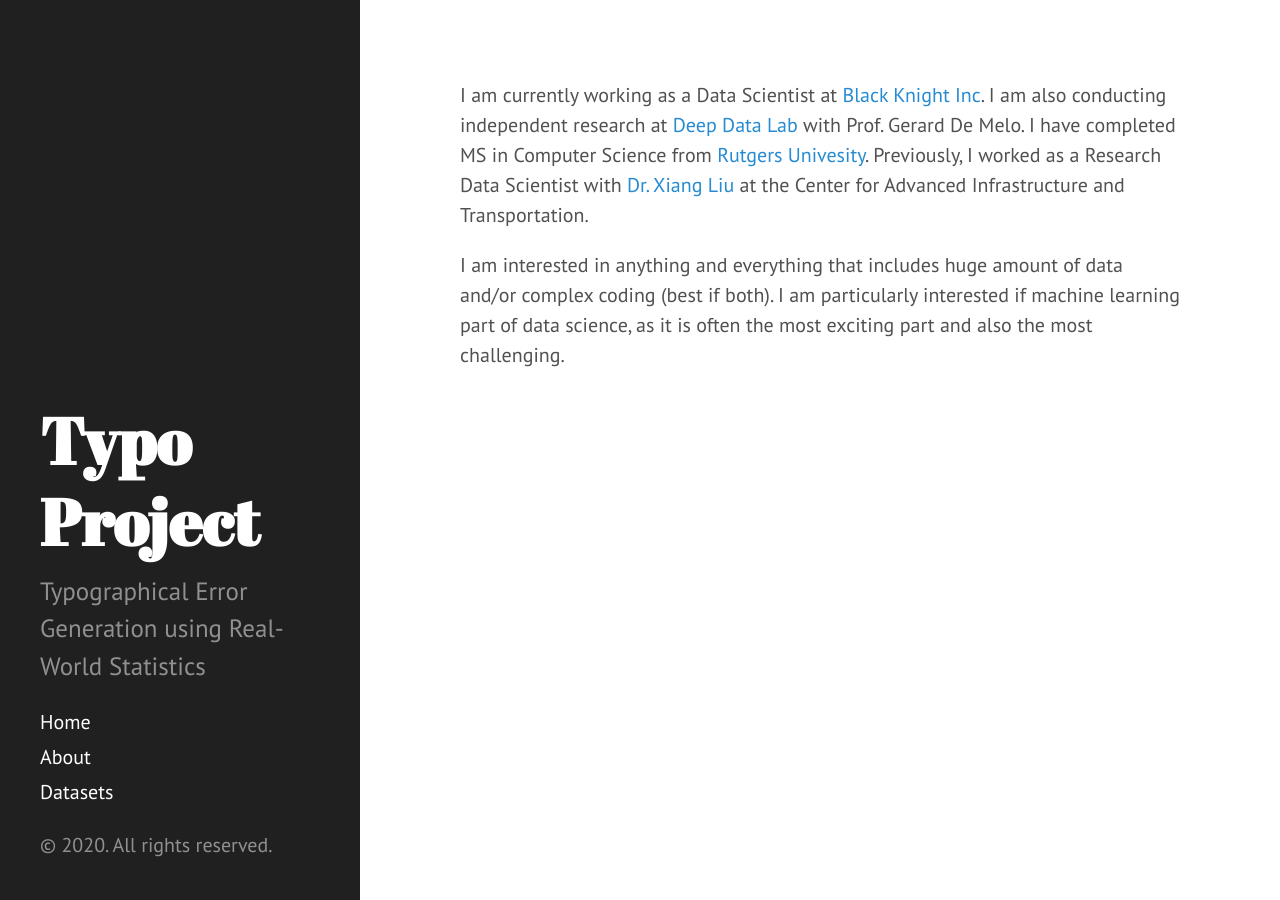
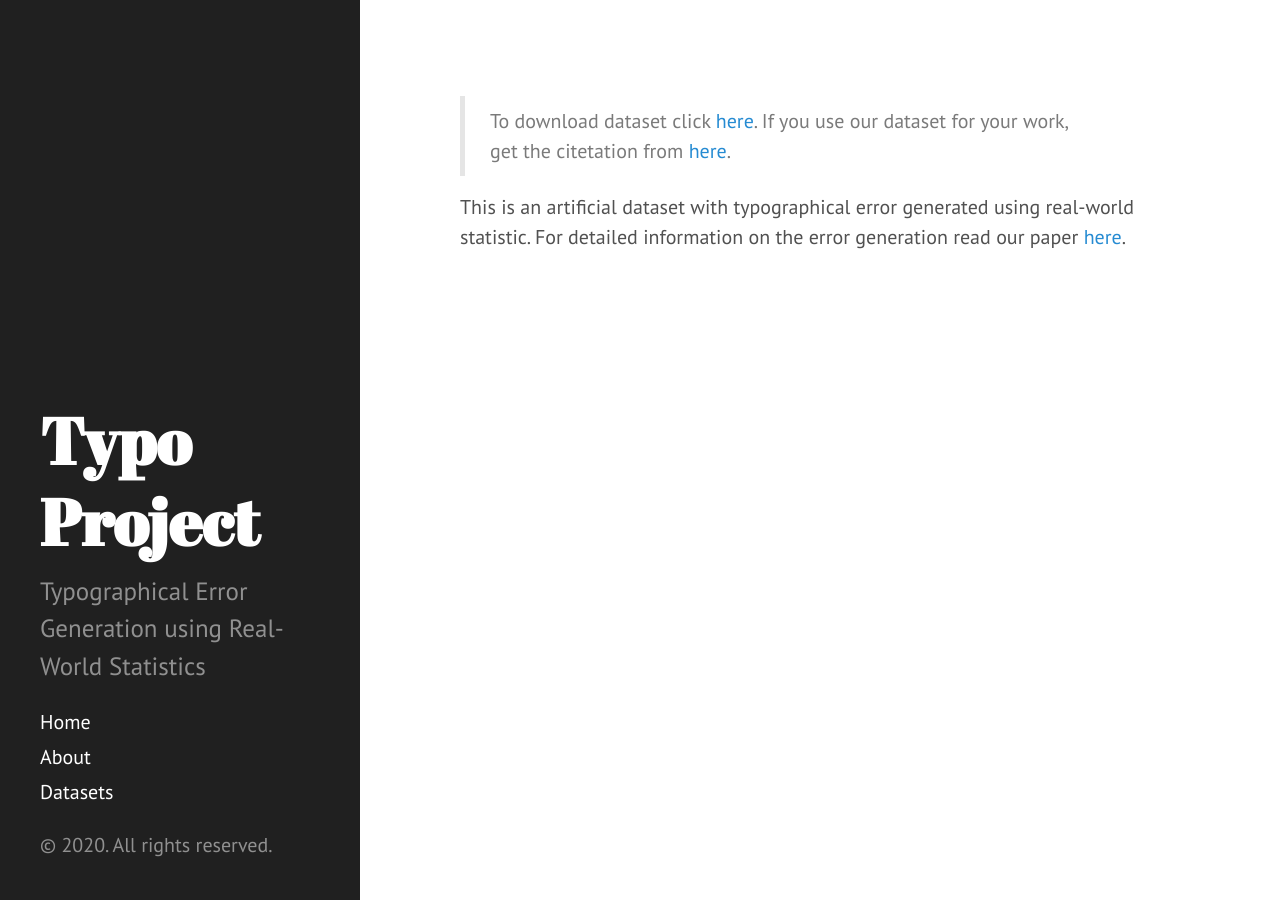
Before and after one commit to xitizzz/typo, a Jekyll site: the page built from index.md, in a window 1280 px wide. Built offline with Jekyll 4.4.1, drawn with Linux system fonts in a browser that asks for light colours.

Commit message:
Update index.md

```diff
--- a/index.md
+++ b/index.md
@@ -3,6 +3,7 @@ layout: default
 title: Home
 ---
 
-I am currently working as a Data Scientist at [Black Knight Inc](https://www.blackknightinc.com/). I am also conducting independent research at [Deep Data Lab](http://gerard.demelo.org/lab.html) with Prof. Gerard De Melo. I have completed MS in Computer Science from [Rutgers Univesity](https://www.rutgers.edu). Previously, I worked as a Research Data Scientist with [Dr. Xiang Liu](https://cee.rutgers.edu/fac/xiang-liu) at the Center for Advanced Infrastructure and Transportation.
+> To download dataset click [here](/dataset).
+> If you use our dataset for your work, get the citetation from [here](/cite).
 
-I am interested in anything and everything that includes huge amount of data and/or complex coding (best if both). I am particularly interested if machine learning part of data science, as it is often the most exciting part and also the most challenging.
+This is an artificial dataset with typographical error generated using real-world statistic. For detailed information on the error generation read our paper [here](/paper).
```
